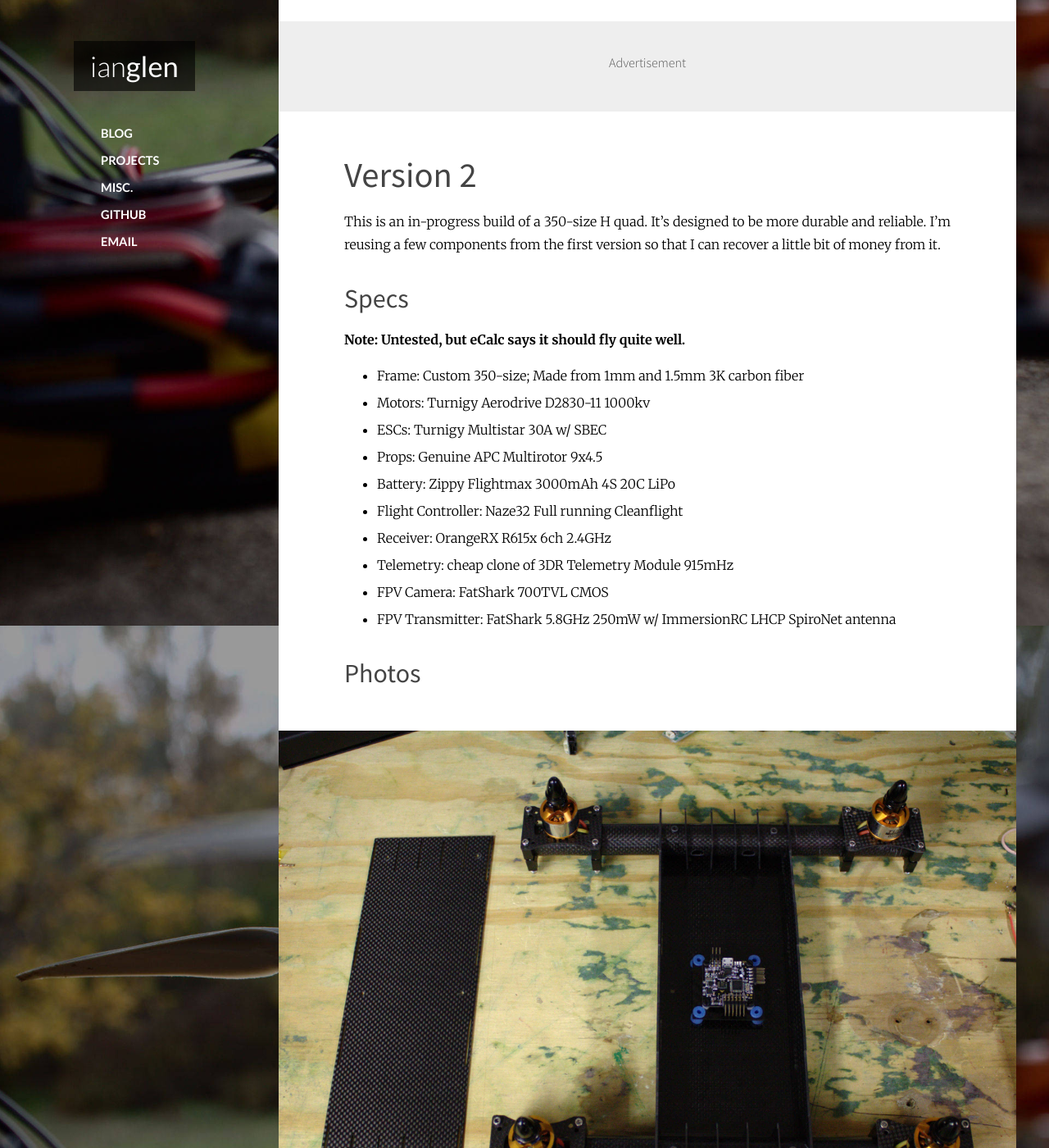
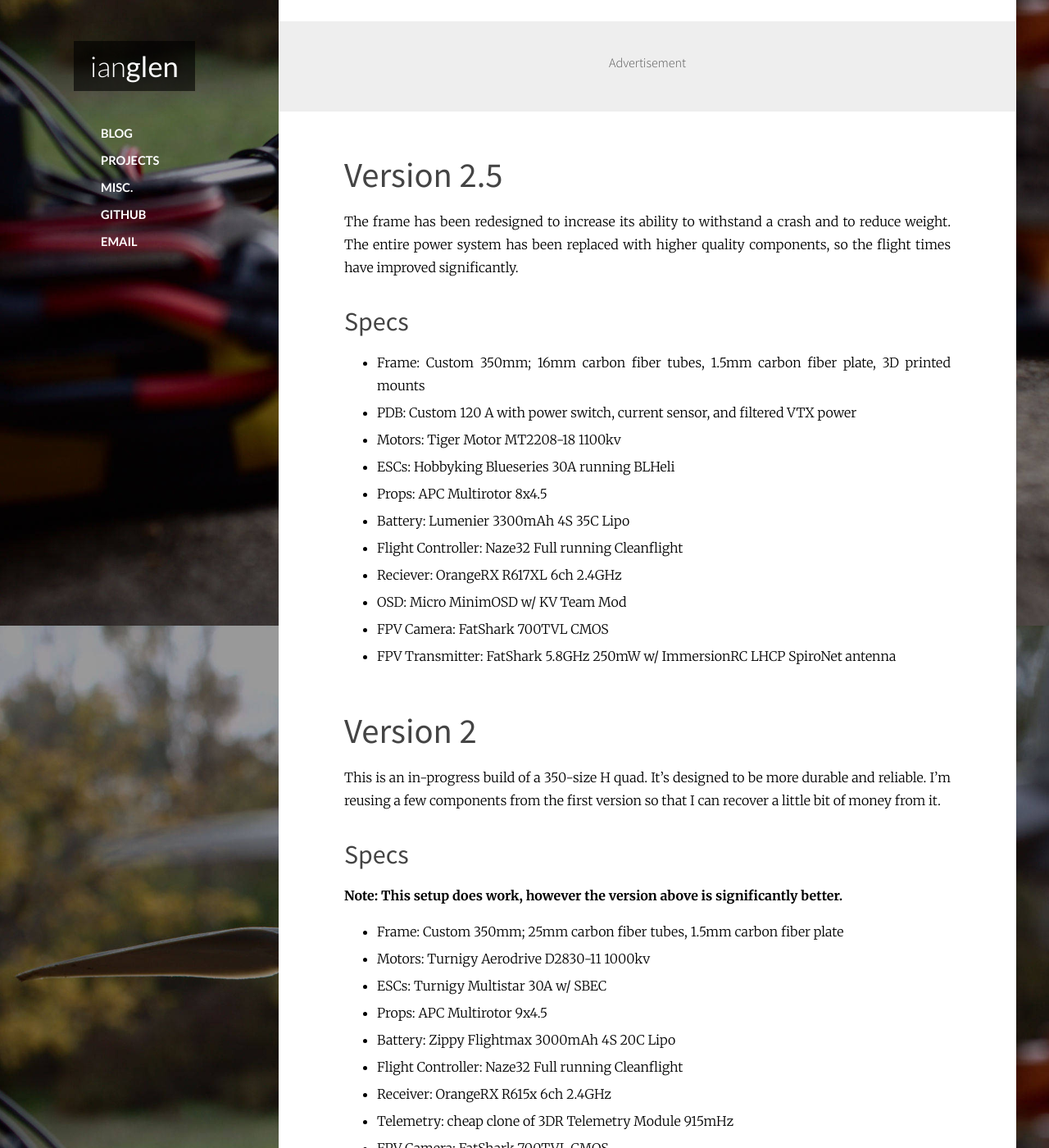
Before and after one commit to codeThatThinks/ianglen.me, a Jekyll site: the page built from projects/quadcopter.md, in a window 1280 px wide and 1400 px high, scrolled down 517 px. Shown: the whole window at 82% size. Built offline with Jekyll 4.4.1, drawn with Linux system fonts in a browser that asks for light colours; some of the changed text lies outside the part shown.

Commit message:
Added version 2.5 of quadcopter, added ver 2 assembled picture

```diff
--- a/projects/quadcopter.md
+++ b/projects/quadcopter.md
@@ -11,12 +11,31 @@ My custom-built quadcopter. Everything related to this build can be found on [Gi
 
 ## Project Updates
 
-* [Custom 350 H-Quad Frame](/blog/custom-350-h-quad-frame/)
-* [Quadcopter Status Update](/blog/quadcopter-status-update/)
-* [Flashing Turnigy Multistar ESCs with SimonK](/blog/flashing-turnigy-multistar-escs-with-simonk)
-* [Building a Quadcopter](/blog/building-a-quadcopter)
+* 01/05/2016: [Custom 350 H-Quad Frame](/blog/custom-350-h-quad-frame/)
+* 12/24/2015: [Quadcopter Status Update](/blog/quadcopter-status-update/)
+* 01/02/2014: [Flashing Turnigy Multistar ESCs with SimonK](/blog/flashing-turnigy-multistar-escs-with-simonk)
+* 05/19/2013: [Building a Quadcopter](/blog/building-a-quadcopter)
 
 {% include ad.html %}
+
+
+## Version 2.5
+
+The frame has been redesigned to increase its ability to withstand a crash and to reduce weight. The entire power system has been replaced with higher quality components, so the flight times have improved significantly.
+
+### Specs
+
+* Frame: Custom 350mm; 16mm carbon fiber tubes, 1.5mm carbon fiber plate, 3D printed mounts
+* PDB: Custom 120 A with power switch, current sensor, and filtered VTX power
+* Motors: Tiger Motor MT2208-18 1100kv
+* ESCs: Hobbyking Blueseries 30A running BLHeli
+* Props: APC Multirotor 8x4.5
+* Battery: Lumenier 3300mAh 4S 35C Lipo
+* Flight Controller: Naze32 Full running Cleanflight
+* Reciever: OrangeRX R617XL 6ch 2.4GHz
+* OSD: Micro MinimOSD w/ KV Team Mod
+* FPV Camera: FatShark 700TVL CMOS
+* FPV Transmitter: FatShark 5.8GHz 250mW w/ ImmersionRC LHCP SpiroNet antenna
 
 
 ## Version 2
@@ -25,13 +44,13 @@ This is an in-progress build of a 350-size H quad. It's designed to be more dura
 
 ### Specs
 
-**Note: Untested, but eCalc says it should fly quite well.**
+**Note: This setup does work, however the version above is significantly better.**
 
-* Frame: Custom 350-size; Made from 1mm and 1.5mm 3K carbon fiber
+* Frame: Custom 350mm; 25mm carbon fiber tubes, 1.5mm carbon fiber plate
 * Motors: Turnigy Aerodrive D2830-11 1000kv
 * ESCs: Turnigy Multistar 30A w/ SBEC
-* Props: Genuine APC Multirotor 9x4.5
-* Battery: Zippy Flightmax 3000mAh 4S 20C LiPo
+* Props: APC Multirotor 9x4.5
+* Battery: Zippy Flightmax 3000mAh 4S 20C Lipo
 * Flight Controller: Naze32 Full running Cleanflight
 * Receiver: OrangeRX R615x 6ch 2.4GHz
 * Telemetry: cheap clone of 3DR Telemetry Module 915mHz
@@ -40,6 +59,7 @@ This is an in-progress build of a 350-size H quad. It's designed to be more dura
 
 ### Photos
 
+{% include image.html url="/content/projects/quadcopter/ver2-assembled.jpg" %}
 {% include image.html url="/content/projects/quadcopter/ver2-frame.jpg" %}
 {% include image.html url="/content/projects/quadcopter/ver2-motors.jpg" %}
 {% include image.html url="/content/projects/quadcopter/ver2-case.jpg" %}
```
Also changed, not shown: content/projects/quadcopter/ver2-assembled.jpg (added).
